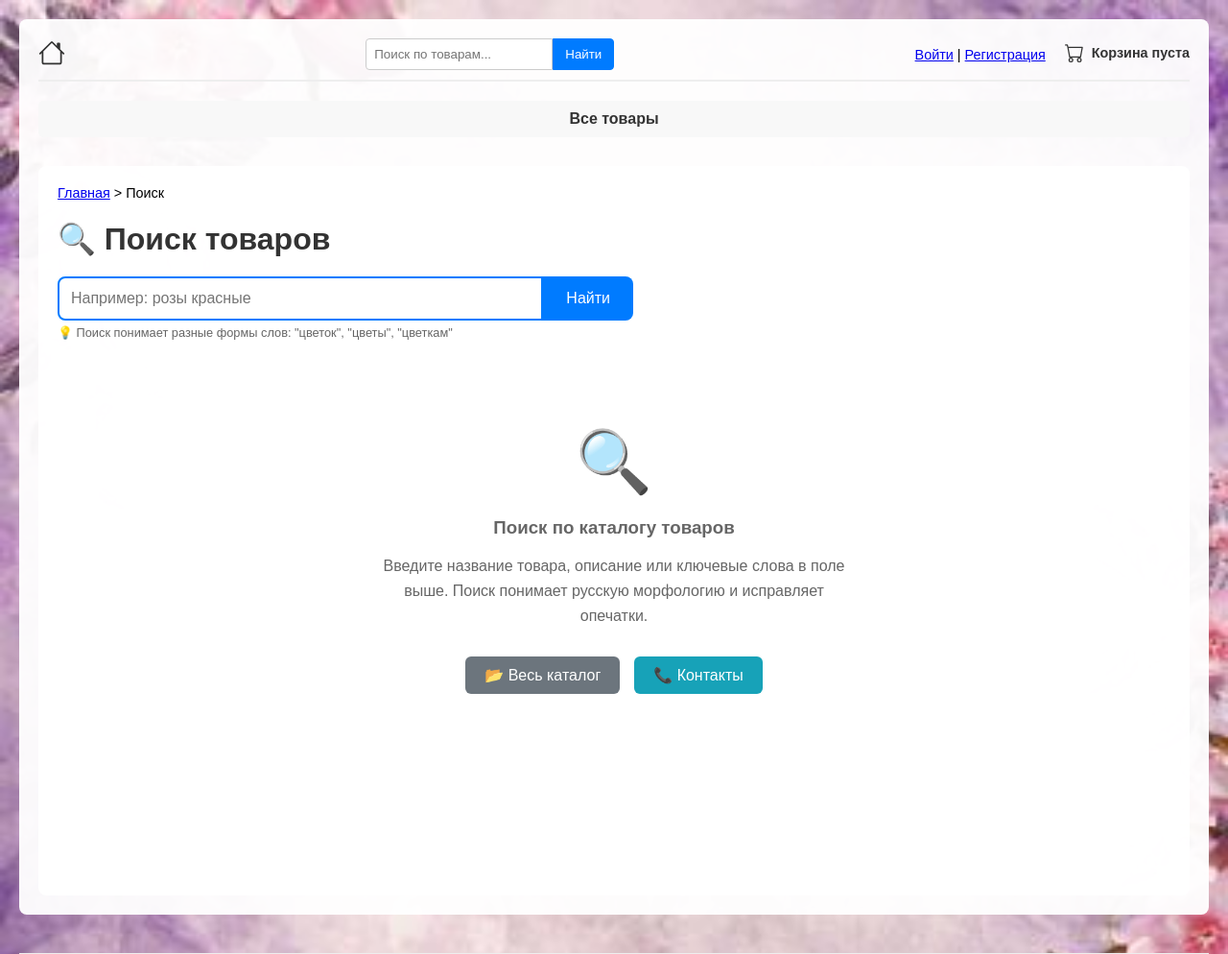
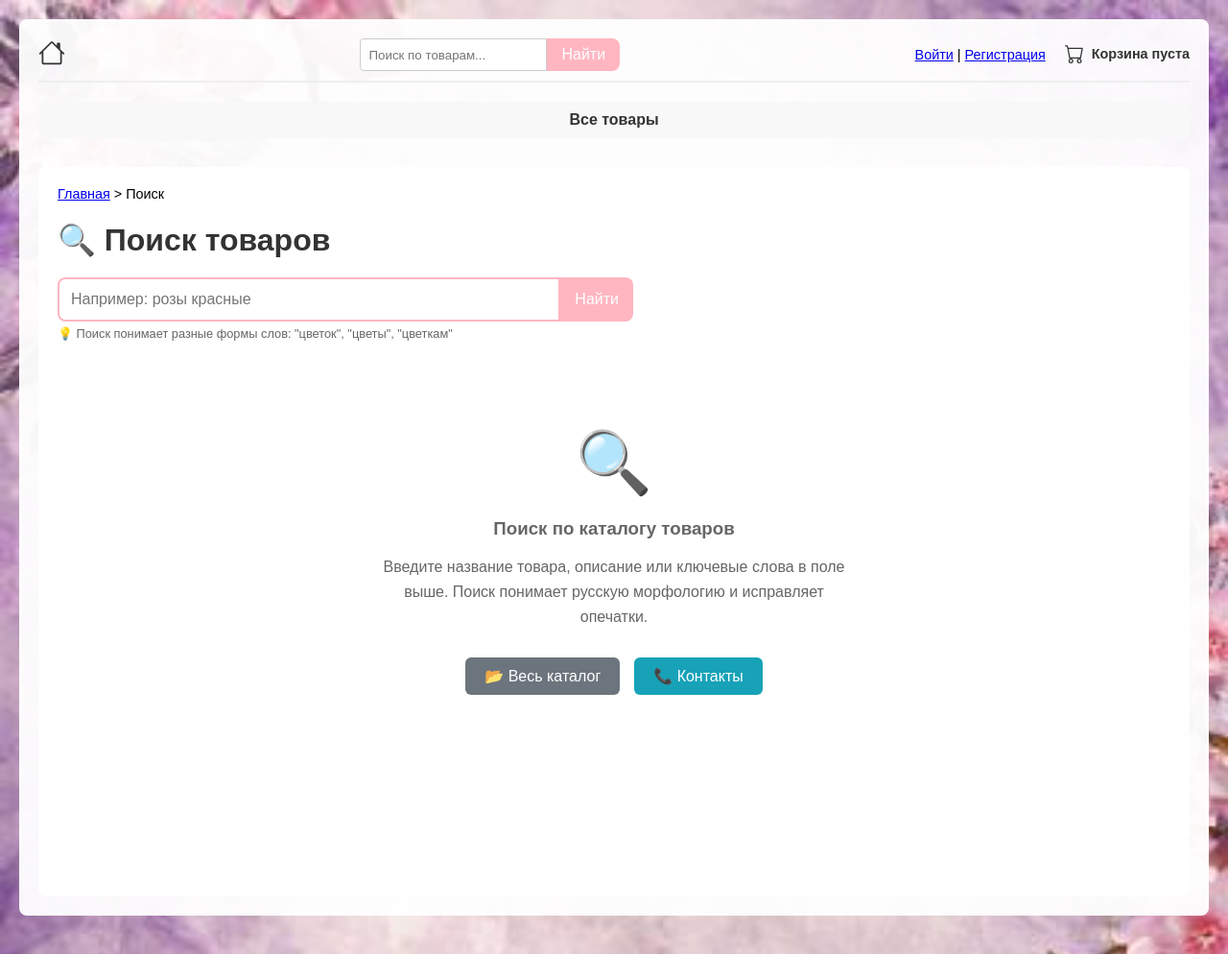
Before and after one commit to jaketiger/cvet, a Django app: template shop/templates/shop/search_results.html in a window 1280 px wide. Shown: the top 994 px of the page at 96% size. Run offline with Django 5.2, Linux system fonts and the light colour scheme; the template is opened without the code that fills it, so the values that code supplies are empty.

Commit message:
Up поиск на сайте цвет кнопок

```diff
--- a/shop/templates/shop/search_results.html
+++ b/shop/templates/shop/search_results.html
@@ -30,11 +30,11 @@
                 <input type="text"
                        name="q"
                        id="search-input"
-                       style="flex: 1; padding: 12px; border: 2px solid #007bff; border-radius: 8px 0 0 8px; font-size: 16px;"
+                       style="flex: 1; padding: 12px; border: 2px solid #ffb6c1; border-radius: 8px 0 0 8px; font-size: 16px;"
                        placeholder="Например: розы, букет невесты, комнатные растения..."
                        value="{{ query }}"
                        autocomplete="off">
-                <button type="submit" style="padding: 12px 24px; background: #007bff; color: white; border: none; border-radius: 0 8px 8px 0; cursor: pointer; font-size: 16px;">
+                <button type="submit" style="padding: 8px 15px; background: #ffb6c1; color: white; border: none; border-radius: 0 8px 8px 0; cursor: pointer; font-size: 16px;">
                     Найти
                 </button>
             </div>
--- a/templates/base.html
+++ b/templates/base.html
@@ -53,7 +53,7 @@
             <div class="search-container">
                 <form method="get" action="{% url 'shop:search_results' %}" class="search-form">
                     <input type="text" name="q" value="{{ request.GET.q }}" placeholder="Поиск по товарам...">
-                    <button type="submit">Найти</button>
+                    <button type="submit" style="padding: 8px 15px; background: #ffb6c1; color: white; border: none; border-radius: 0 8px 8px 0; cursor: pointer; font-size: 16px;">Найти</button>
                 </form>
             </div>
             <!-- ============================================= -->
```
